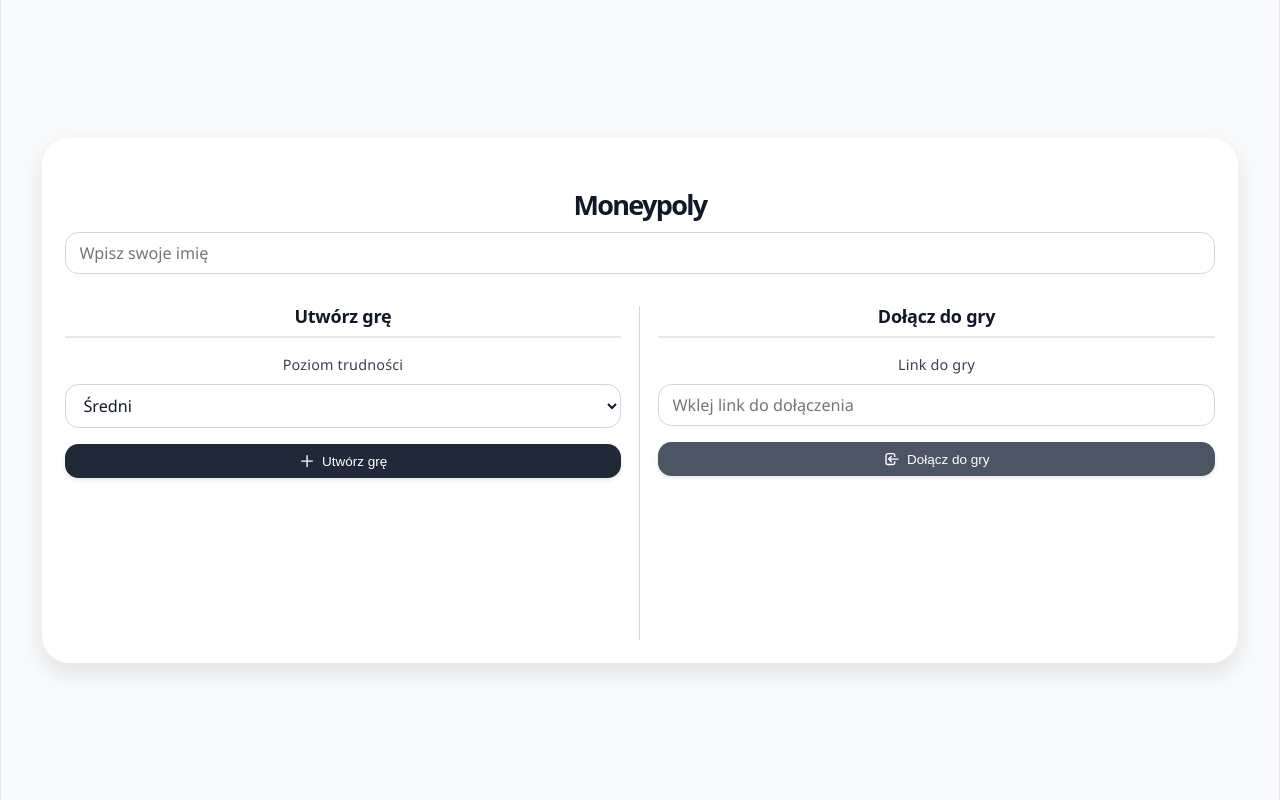
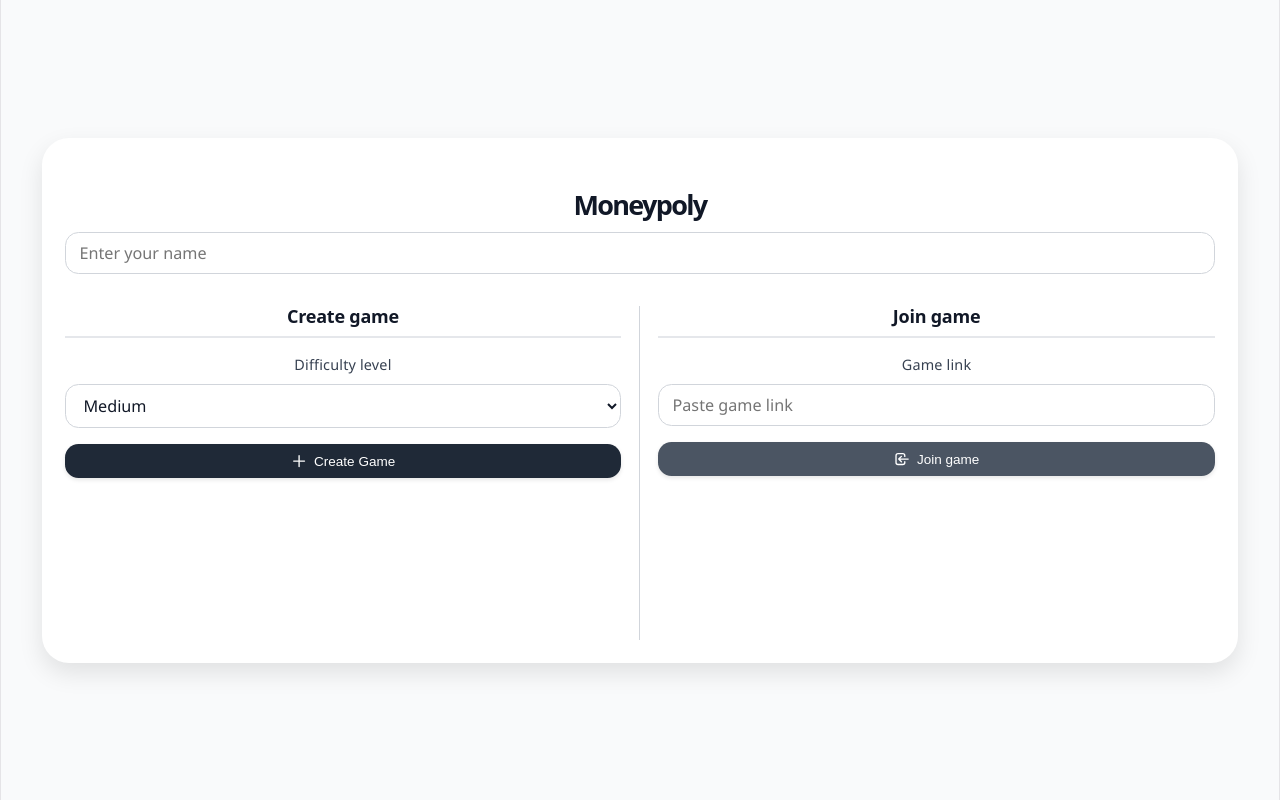
Before and after one commit to pawel3722/Hackathon2026, a React (Vite) app in the folder frontend-app/: page / in a window 1280 px wide. Built offline with nearby package versions, Linux system fonts and the light colour scheme; no server answers.

Commit message:
Tlumaczenie interfejsu

```diff
--- a/frontend-app/package.json
+++ b/frontend-app/package.json
@@ -4,7 +4,7 @@
   "version": "0.0.0",
   "type": "module",
   "scripts": {
-    "dev": "vite",
+    "dev": "vite --host",
     "build": "tsc -b && vite build",
     "lint": "eslint .",
     "preview": "vite preview"
--- a/frontend-app/src/Game.tsx
+++ b/frontend-app/src/Game.tsx
@@ -29,7 +29,7 @@ export default function Game() {
   const [otherPlayers] = useState<Player[]>([
     {
       id: "2",
-      name: "Gracz 2",
+      name: "Player 2",
       money: 1200.00,
       is_bankrupt: false,
       position: 5,
@@ -43,7 +43,7 @@ export default function Game() {
     },
     {
       id: "3",
-      name: "Gracz 3",
+      name: "Player 3",
       money: 1800.00,
       is_bankrupt: false,
       position: 12,
@@ -71,7 +71,7 @@ export default function Game() {
       <div className="game-header">
         <h1 className="game-title">Moneypoly</h1>
         <button className="leave-button" onClick={handleLeaveGame}>
-          Opuść grę
+          Leave Game
         </button>
       </div>
 
@@ -90,7 +90,7 @@ export default function Game() {
           )}
 
           <div className="other-players">
-            <h3>Inni gracze</h3>
+            <h3>Other Players</h3>
             {otherPlayers.map((player) => (
               <div
                 key={player.id}
@@ -100,17 +100,17 @@ export default function Game() {
                 <div className="player-name">{player.name}</div>
                 <div className="player-money">${player.money}</div>
                 <div className="player-properties">
-                  {player.properties.length} własności
+                  {player.properties.length} properties
                 </div>
               </div>
             ))}
           </div>
 
           <div className="game-actions">
-            <button className="action-button primary">Rzuć kostką</button>
-            <button className="action-button">Kup własność</button>
-            <button className="action-button">Sprzedaj</button>
-            <button className="action-button">Koniec tury</button>
+            <button className="action-button primary">Roll Dice</button>
+            <button className="action-button">Buy Property</button>
+            <button className="action-button">Sell Property</button>
+            <button className="action-button">End Turn</button>
           </div>
         </div>
 
--- a/frontend-app/src/Lobby.tsx
+++ b/frontend-app/src/Lobby.tsx
@@ -17,7 +17,7 @@ export default function Lobby() {
 
   const createSession = async () => {
     if (!name.trim()) {
-      alert("Podaj imię!");
+      alert("Enter your name!");
       return;
     }
 
@@ -28,7 +28,7 @@ export default function Lobby() {
       localGameId = response.lobby_id;
 
       if (!localGameId) {
-        throw new Error('Nieprawidłowa odpowiedź serwera');
+        throw new Error('Invalid server response: missing lobby_id');
       }
 
       setLobbyId(localGameId);
@@ -37,7 +37,7 @@ export default function Lobby() {
       setIsWaiting(true);
     } catch (error) {
       const errorMessage = apiUtils.handleApiError(error);
-      alert(`Błąd podczas tworzenia gry: ${errorMessage}`);
+      alert(`Error creating game: ${errorMessage}`);
       return;
     }
 
@@ -55,19 +55,19 @@ export default function Lobby() {
       }
     } catch (error) {
       const errorMessage = apiUtils.handleApiError(error);
-      alert(`Błąd podczas dołączania do gry: ${errorMessage}`);
+      alert(`Error joining game: ${errorMessage}`);
     }
   };
 
   const joinSession = async () => {
     console.log('joinSession called');
     if (!name.trim()) {
-      alert("Podaj imię!");
+      alert("Enter your name!");
       return;
     }
 
     if (!joinGameId.trim()) {
-      alert("Wklej id gry!");
+      alert("Paste the game ID!");
       return;
     }
 
@@ -99,7 +99,7 @@ export default function Lobby() {
     } catch (error) {
       console.error('Error in joinSession:', error);
       const errorMessage = apiUtils.handleApiError(error);
-      alert(`Błąd podczas dołączania do gry: ${errorMessage}`);
+      alert(`Error joining game: ${errorMessage}`);
     }
   };
 
@@ -114,7 +114,7 @@ export default function Lobby() {
       }
     } catch (error) {
       const errorMessage = apiUtils.handleApiError(error);
-      alert(`Błąd podczas rozpoczynania gry: ${errorMessage}`);
+      alert(`Error starting game: ${errorMessage}`);
     }
   };
 
@@ -149,7 +149,7 @@ export default function Lobby() {
             <div className="input-group">
             <input
                 type="text"
-                placeholder="Wpisz swoje imię"
+                placeholder="Enter your name"
                 value={name}
                 onChange={(e: React.ChangeEvent<HTMLInputElement>) =>
                 setName(e.target.value)
@@ -160,10 +160,10 @@ export default function Lobby() {
 
             <div className="lobby-columns">
             <div className="lobby-column left-column">
-                <h2 className="column-title">Utwórz grę</h2>
+                <h2 className="column-title">Create game</h2>
 
                 <div className="input-group">
-                <label className="input-label">Poziom trudności</label>
+                <label className="input-label">Difficulty level</label>
                 <select
                     value={difficulty}
                     onChange={(e: React.ChangeEvent<HTMLSelectElement>) =>
@@ -171,9 +171,9 @@ export default function Lobby() {
                     }
                     className="input-field"
                 >
-                    <option value="easy">Łatwy</option>
-                    <option value="medium">Średni</option>
-                    <option value="hard">Trudny</option>
+                    <option value="easy">Easy</option>
+                    <option value="medium">Medium</option>
+                    <option value="hard">Hard</option>
                 </select>
                 </div>
 
@@ -182,19 +182,19 @@ export default function Lobby() {
                     <svg className="icon" fill="none" stroke="currentColor" viewBox="0 0 24 24">
                     <path strokeLinecap="round" strokeLinejoin="round" strokeWidth={2} d="M12 4v16m8-8H4" />
                     </svg>
-                    Utwórz grę
+                    Create Game
                 </button>
                 </div>
             </div>
 
             <div className="lobby-column right-column">
-                <h2 className="column-title">Dołącz do gry</h2>
+                <h2 className="column-title">Join game</h2>
 
                 <div className="input-group">
-                <label className="input-label">Link do gry</label>
+                <label className="input-label">Game link</label>
                 <input
                     type="text"
-                    placeholder="Wklej link do dołączenia"
+                    placeholder="Paste game link"
                     value={joinGameId}
                     onChange={(e: React.ChangeEvent<HTMLInputElement>) =>
                     setJoinLink(e.target.value)
@@ -208,7 +208,7 @@ export default function Lobby() {
                     <svg className="icon" fill="none" stroke="currentColor" viewBox="0 0 24 24">
                     <path strokeLinecap="round" strokeLinejoin="round" strokeWidth={2} d="M11 16l-4-4m0 0l4-4m-4 4h14m-5 4v1a3 3 0 01-3 3H6a3 3 0 01-3-3V7a3 3 0 013-3h7a3 3 0 013 3v1" />
                     </svg>
-                    Dołącz do gry
+                    Join game
                 </button>
                 </div>
             </div>
```
